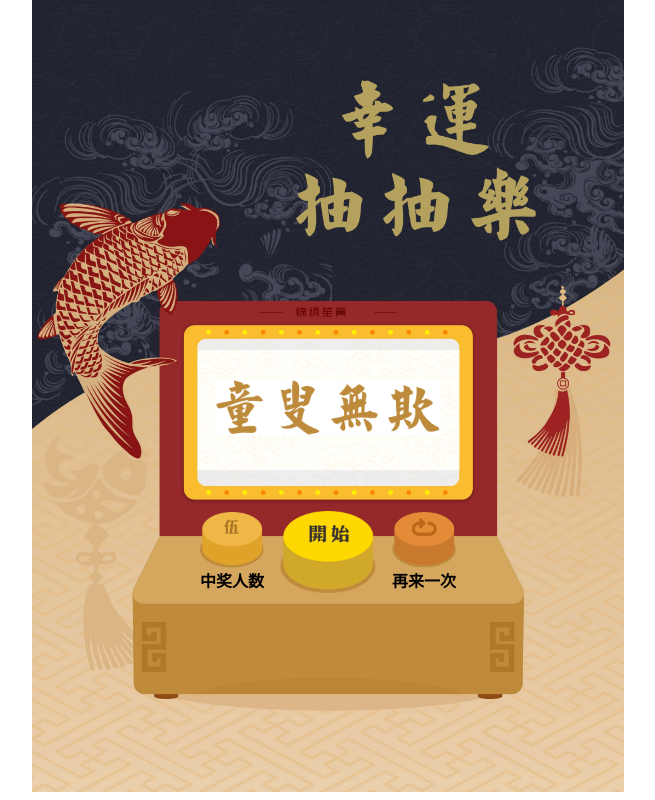
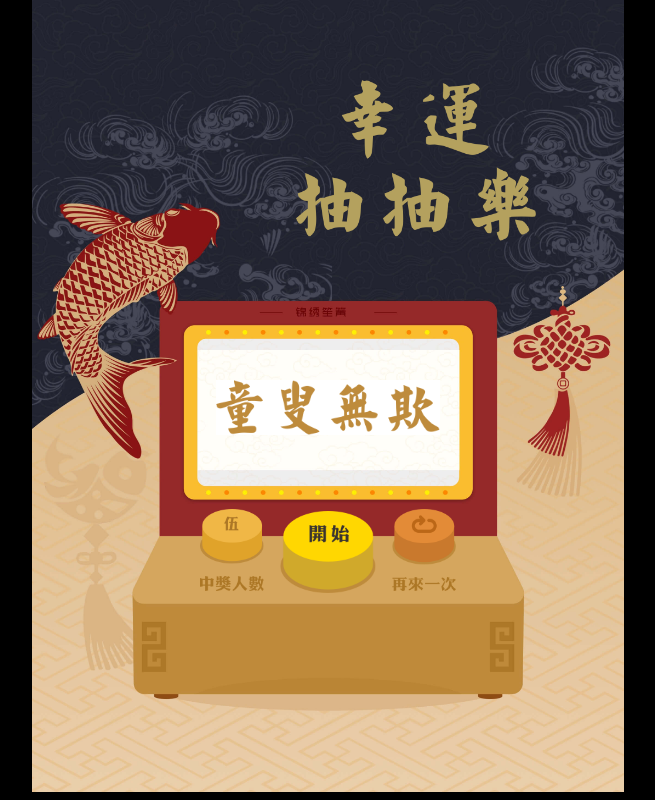
Before and after one commit to flyingant/LuckyDraw201911, a website built with webpack: page src/index.html in a window 1280 px wide. Shown: the whole page, without its empty margins (312-967 px from the left). Built offline with nearby package versions, Linux system fonts and the light colour scheme.

Commit message:
Update the final UI and Pics

```diff
--- a/src/css/common.css
+++ b/src/css/common.css
@@ -1,9 +1,10 @@
 body {
   margin: 0;
   padding: 0;
-    font-family: 'Belwe Bd BT';
-    font-weight: bold;
-    font-style: normal;
+  font-family: 'Belwe Bd BT';
+  font-weight: bold;
+  font-style: normal;
+  background-color: #000000;
 }
 
 .hidden {
--- a/src/index.html
+++ b/src/index.html
@@ -20,7 +20,9 @@
         <img class="mode_1_btn hidden" src="assets/bt_1.png"/>
         <img class="mode_5_btn " src="assets/bt_5.png"/>
         <img class="mode_btn_press hidden" src="assets/bt_5-1_press.png"/>
-        <label>中奖人数</label>
+        <label>
+          <img src="assets/numberofluckypeople.png"/>
+        </label>
       </div>
       <div class="button kaishi">
         <img class="start_btn" src="assets/bt_start.png"/>
@@ -30,7 +32,9 @@
       <div class="button retry">
         <img class="retry_btn" src="assets/bt_retry.png"/>
         <img class="retry_press_btn hidden" src="assets/bt_retry_press.png"/>
-        <label>再来一次</label>
+        <label>
+          <img src="assets/onemoretime.png"/>
+        </label>
       </div>
     </div>
     <div class="results"></div>
--- a/src/scss/style.scss
+++ b/src/scss/style.scss
@@ -62,6 +62,12 @@
         flex-direction: column;
         align-items: flex-start;
         justify-content: center;
+
+        label {
+          img {
+            margin-top: 12px;
+          }
+        }
       }
 
       .zhongjiangrenshu {
```
Also changed, not shown: src/assets/numberofluckypeople.png (added), src/assets/onemoretime.png (added).
